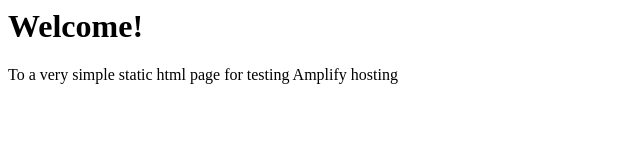
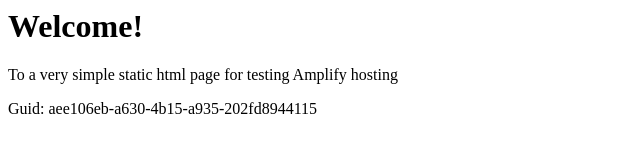
Before and after one commit to aws-aemilia-yul/Github-PR-Commit-Integration-Test-DoNotTouch-v0-prod-ca-central-1, a website: page src/index.html in a window 1280 px wide. Shown: the whole page, without its empty margins (0-640 px from the left). Drawn offline with Linux system fonts and the light colour scheme.

Commit message:
commit from integ tests

```diff
--- a/src/index.html
+++ b/src/index.html
@@ -1,3 +1,5 @@
+
+
 <html lang="en">
 
 <head>
@@ -10,6 +12,6 @@
 <body>
     <h1>Welcome!</h1>
     <p>To a very simple static html page for testing Amplify hosting</p>
-</body>
+    <p>Guid: aee106eb-a630-4b15-a935-202fd8944115</p></body>
 
 </html>
```
